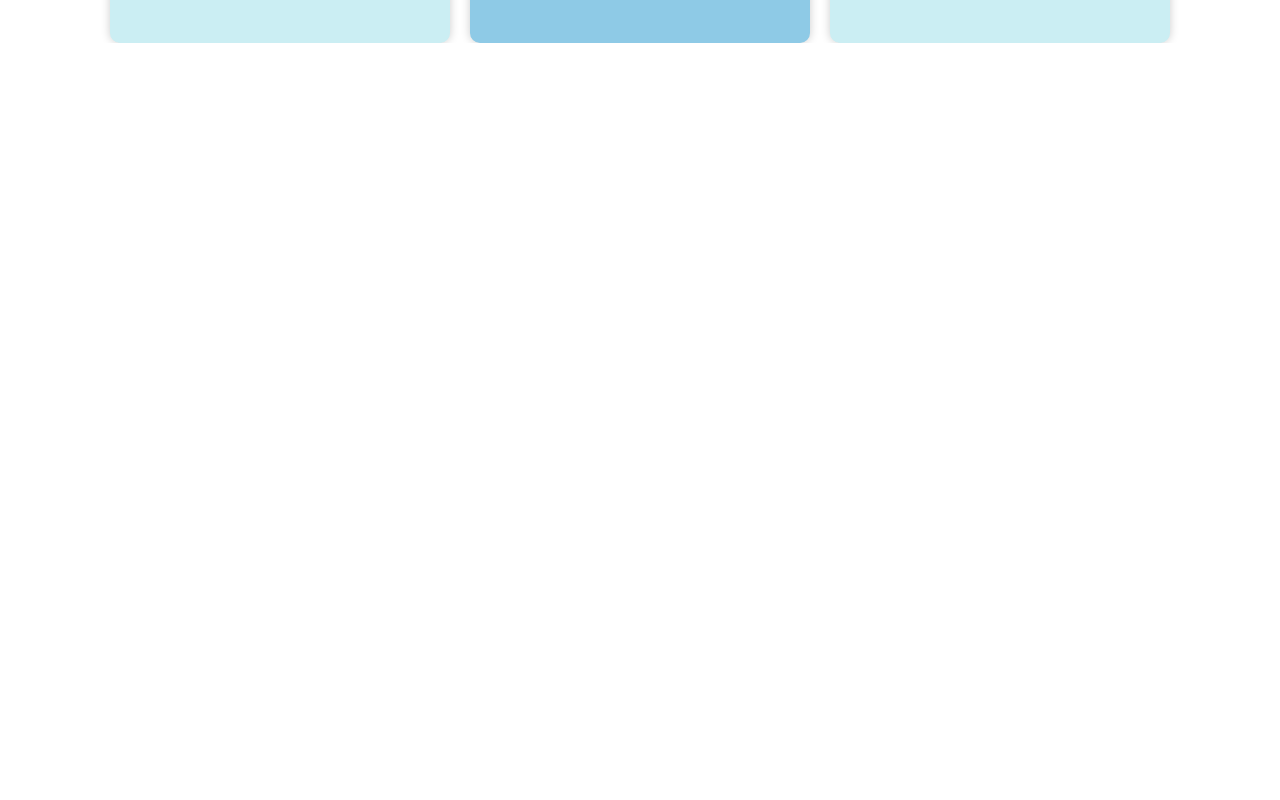
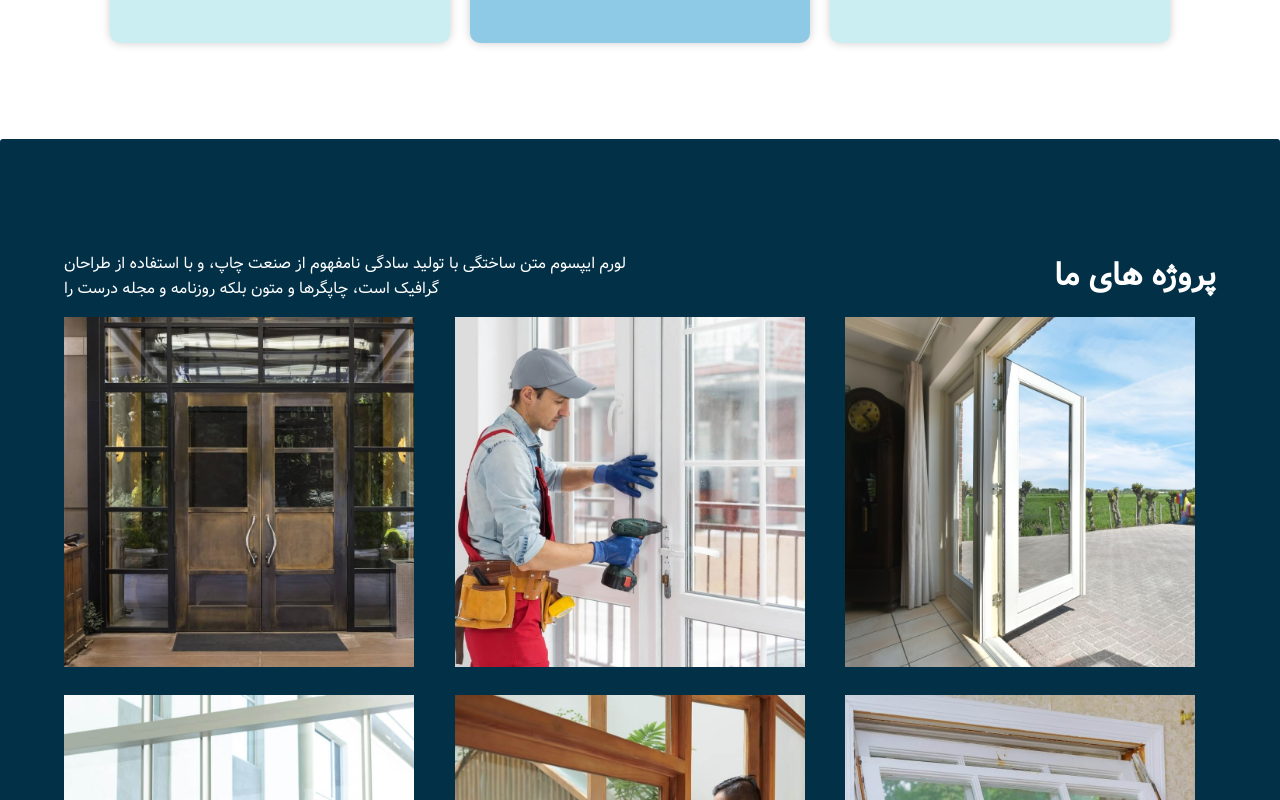
Before and after one commit to Elmira868/Dareno, a React (Vite) app: page / in a window 1280 px wide. Shown: the part 3160-3960 px from the top of the page. Before the commit the page ends 3203 px from the top, so only its background shows below. Built offline with nearby package versions, Linux system fonts and the light colour scheme.

Commit message:
Crate Project components

```diff
--- a/src/App.jsx
+++ b/src/App.jsx
@@ -5,6 +5,7 @@ import About from './components/About/About';
 import Reason from './components/Reason/Reason';
 import Services from './components/Services/Services';
 import Pricing from './components/Pricing/Pricing';
+import Project from './components/Project/Project';
 function App() {
 
 
@@ -15,6 +16,7 @@ function App() {
     <Reason/>
     <Services/>
 <Pricing/>
+<Project/>
    </div>
   )
 }
--- /dev/null
+++ b/src/components/Project/Project.css
@@ -0,0 +1,123 @@
+
+.project{
+    margin-top: 6rem;
+    background-color:  #023047;
+    padding: 7rem 4rem 0 4rem;
+    border-radius: 3px;
+    color: #fff;
+}
+.project-text{
+    display: flex;
+    justify-content: space-between;
+    margin-bottom: 1rem;
+}
+
+.project-desc{
+    width: 50%;
+}
+
+.project-title{
+    font-size: 2rem;
+    font-weight: bold;
+}
+
+.project-img {
+  width: 350px;
+  height: 350px;
+  object-fit: cover;
+  transition: transform 0.3s;
+  cursor: zoom-in;
+}
+
+.project-container{
+    display: grid;
+    grid-template-columns: repeat(3, 1fr);
+    grid-template-rows: repeat(2, 1fr);
+    gap: 20px;
+}
+
+.zoom-overlay {
+  position: fixed;
+  top: 0; left: 0; width: 100vw; height: 100vh;
+  background: rgba(0,0,0,0.7);
+  display: flex; align-items: center; justify-content: center;
+  z-index: 9999;
+  cursor: zoom-out;
+}
+.zoom-img {
+  max-width: 80vw;
+  max-height: 80vh;
+  border-radius: 16px;
+  box-shadow: 0 0 24px #0008;
+  transition: transform 0.3s;
+  transform: scale(1.2);
+}
+
+/* Responsive */
+@media (max-width: 767px) {
+    .project{
+        padding: 4rem 2rem 0 2rem;
+        margin-top: 3rem;
+    }
+
+.project-text{
+    flex-direction: column;
+    text-align: center;
+}
+
+.project-desc{
+    width: 100%;
+    margin-bottom: 1rem;
+}
+
+    .project-title{
+        font-size: 1.5rem;
+    }
+    .project-img {
+        width:100%;
+        height: 250px;
+    }
+    .project-container{
+        grid-template-columns: repeat(1, 1fr);
+        grid-template-rows: repeat(3, 1fr);
+    }
+
+}
+
+@media (min-width: 768px) and (max-width: 992px) {
+    .project{
+        padding: 5rem 3rem 0 3rem;
+        margin-top: 4rem;
+    }
+    .project-title{
+        font-size: 1.8rem;
+    }
+    .project-img {
+        width: 100%;
+        height: 300px;
+    }
+    .project-container{
+        grid-template-columns: repeat(2, 1fr);
+        grid-template-rows: repeat(2, 1fr);
+    }
+
+}
+
+@media (min-width: 993px) and (max-width: 1200px) {
+    .project{
+        padding: 6rem 4rem 0 4rem;
+        margin-top: 5rem;
+    }
+    .project-title{
+        font-size: 2rem;
+    }
+    .project-img {
+        width: 100%;
+        height: 350px;
+    }
+    .project-container{
+        grid-template-columns: repeat(2, 1fr);
+        grid-template-rows: repeat(2, 1fr);
+    }
+
+}
--- /dev/null
+++ b/src/components/Project/Project.jsx
@@ -0,0 +1,45 @@
+import React, { useState } from 'react';
+import './Project.css';
+import project1 from '../../assets/img/gallery1.jpg';
+import project2 from '../../assets/img/gallery2.jpg';
+import project3 from '../../assets/img/gallery3.jpg';
+import project4 from '../../assets/img/gallery4.jpg';
+import project5 from '../../assets/img/gallery5.jpg';
+import project6 from '../../assets/img/gallery6.jpg';
+
+export default function Project() {
+    const [zoomImg, setZoomImg] = useState(null);
+
+    return (
+        <>
+            <div className='project'>
+                <div className='project-text'>
+                    <p className="project-desc">
+                        لورم ایپسوم متن ساختگی با تولید سادگی نامفهوم از صنعت
+                        چاپ، و با استفاده از طراحان گرافیک است، چاپگرها و
+                        متون بلکه روزنامه و مجله درست را
+                    </p>
+                    <h1 className="project-title">پروژه های ما</h1>
+                </div>
+                <div className="project-container">
+                    {[project1, project2, project3, project4, project5, project6].map((img, idx) => (
+                        <div className="project-box" key={idx}>
+                            <img
+                                src={img}
+                                alt={`project${idx + 1}`}
+                                className="project-img"
+                                onClick={() => setZoomImg(img)}
+                                style={{ cursor: 'zoom-in' }}
+                            />
+                        </div>
+                    ))}
+                </div>
+                {zoomImg && (
+                    <div className="zoom-overlay" onClick={() => setZoomImg(null)}>
+                        <img src={zoomImg} alt="zoom" className="zoom-img" />
+                    </div>
+                )}
+            </div>
+        </>
+    );
+}
```
